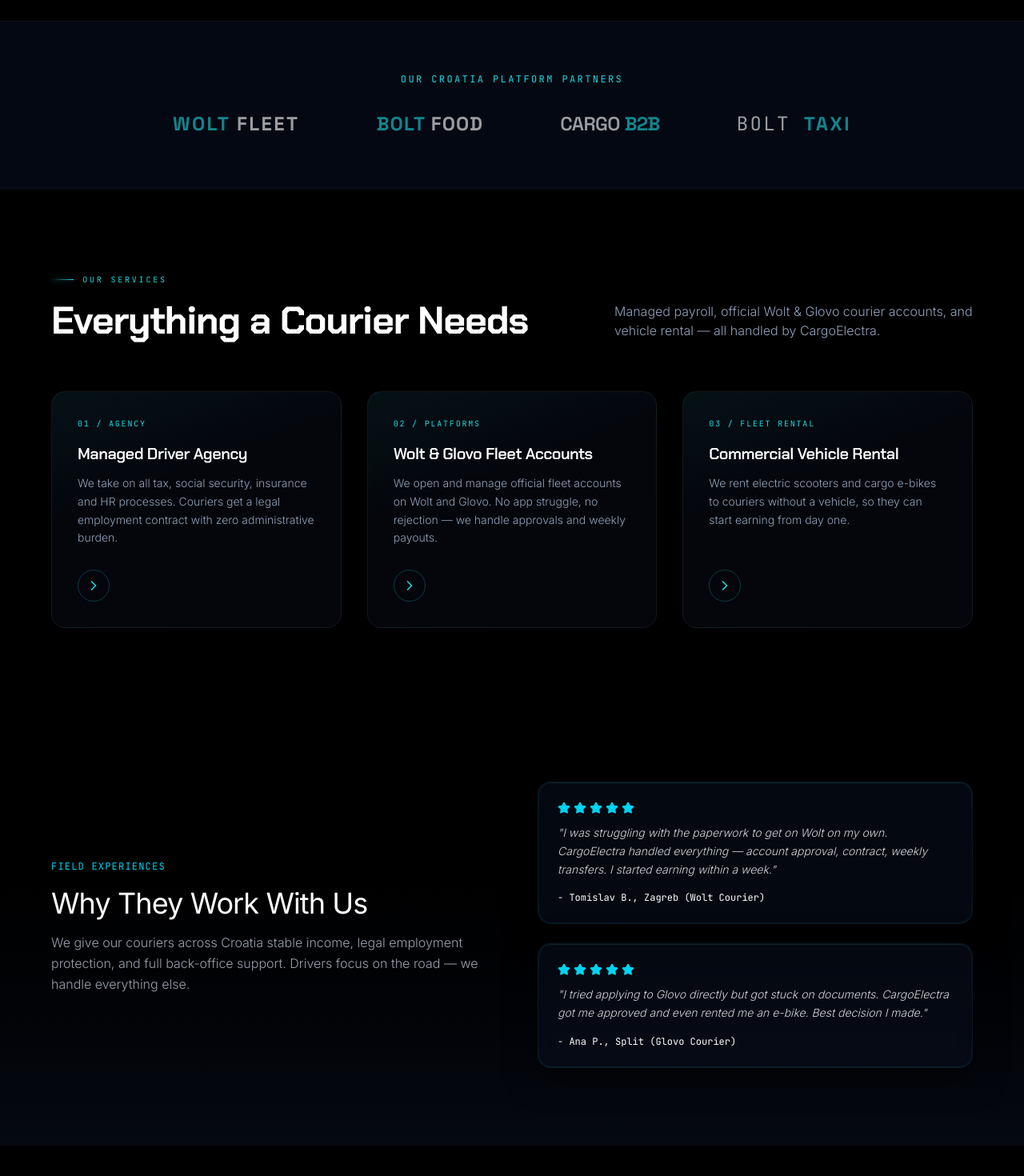
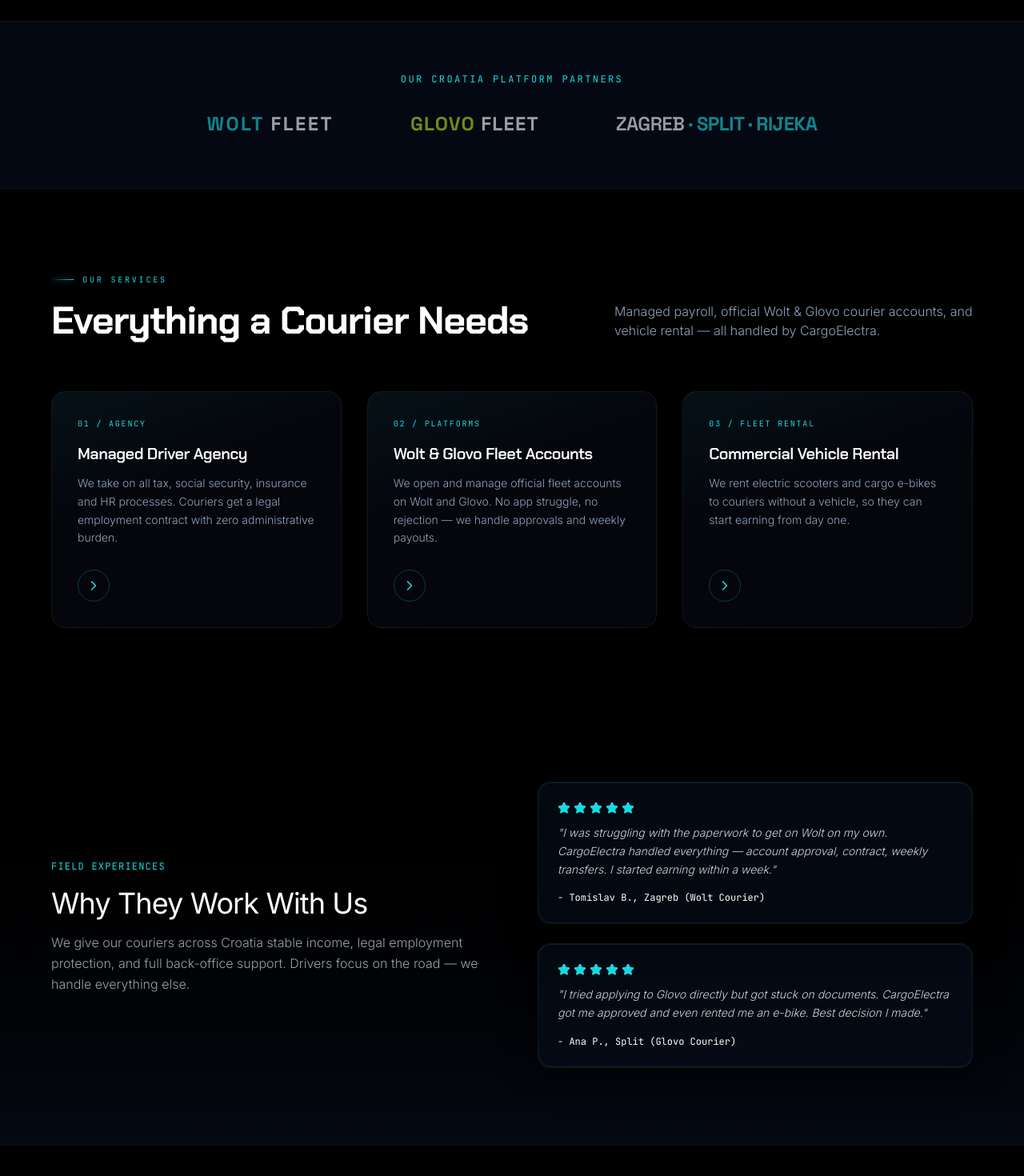
Before and after one commit to thisisgreathill/cargoelectra, a React (Vite) app: page / in a window 1280 px wide. Shown: the part 1720-3190 px from the top of the page at 80% size. Built offline with nearby package versions, Linux system fonts and the light colour scheme.

Commit message:
fix(theme): page-wide palette cleanup — brand cyan/lime tokens, refresh brands strip (Wolt+Glovo+cities), update SEO meta, lime CTA tag

```diff
--- a/src/components/LiquidHero.tsx
+++ b/src/components/LiquidHero.tsx
@@ -253,7 +253,7 @@
               <button
                 id="btn-apply-driver"
                 onClick={onJoinAsDriver}
-                className="bg-[#19D9E0] hover:bg-cyan-300 text-black px-8 py-4 rounded-xl text-xs font-bold tracking-widest uppercase transition duration-300 flex items-center gap-2 cursor-pointer shadow-[0_4px_20px_rgba(25,217,224,0.25)] active:scale-[0.98]"
+                className="bg-[#19D9E0] hover:bg-[#5EEAE0] text-black px-8 py-4 rounded-xl text-xs font-bold tracking-widest uppercase transition duration-300 flex items-center gap-2 cursor-pointer shadow-[0_4px_20px_rgba(25,217,224,0.25)] active:scale-[0.98]"
               >
                 {t('hero.applyDriver')}
                 <ArrowRight className="w-5 h-5" />
--- a/src/components/PublicPages.tsx
+++ b/src/components/PublicPages.tsx
@@ -130,9 +130,8 @@
               <span className="font-mono text-xs uppercase tracking-[0.2em] text-[#19D9E0] block mb-8">{t('home.brands.tag')}</span>
               <div className="flex flex-wrap items-center justify-center gap-12 md:gap-24 opacity-60 hover:opacity-100 transition-opacity duration-300">
                 <div className="text-2xl font-black tracking-widest text-[#19D9E0] font-display">WOLT <span className="text-white">FLEET</span></div>
-                <div className="text-2xl font-black tracking-wider text-[#19D9E0] font-display">BOLT <span className="text-white">FOOD</span></div>
-                <div className="text-2xl font-semibold tracking-tight text-white font-display">CARGO <span className="text-[#19D9E0] font-display font-black">B2B</span></div>
-                <div className="text-2xl font-mono tracking-widest text-[#FFF]">BOLT <span className="text-[#19D9E0] font-display font-black">TAXI</span></div>
+                <div className="text-2xl font-black tracking-wider text-[#B4E61E] font-display">GLOVO <span className="text-white">FLEET</span></div>
+                <div className="text-2xl font-semibold tracking-tight text-white font-display">ZAGREB <span className="text-[#19D9E0] font-display font-black">· SPLIT · RIJEKA</span></div>
               </div>
             </div>
           </section>
@@ -177,7 +176,7 @@
               <div className="grid grid-cols-1 lg:grid-cols-2 gap-16 items-center">
 
                 <div>
-                  <span className="font-mono text-xs uppercase tracking-widest text-cyan-400">{t('home.test.tag')}</span>
+                  <span className="font-mono text-xs uppercase tracking-widest text-[#19D9E0]">{t('home.test.tag')}</span>
                   <h2 className="text-3xl sm:text-4xl font-normal tracking-tight text-white mt-4">{t('home.test.title')}</h2>
                   <p className="text-gray-400 font-light mt-4 leading-relaxed">
                     {t('home.test.desc')}
@@ -186,12 +185,12 @@
 
                 <div className="space-y-6">
                   <div className="liquid-glass border border-white/5 p-6 rounded-2xl">
-                    <div className="flex items-center gap-1 text-cyan-400 mb-3 text-xs">
-                      <Star className="w-4 h-4 fill-cyan-400" />
-                      <Star className="w-4 h-4 fill-cyan-400" />
-                      <Star className="w-4 h-4 fill-cyan-400" />
-                      <Star className="w-4 h-4 fill-cyan-400" />
-                      <Star className="w-4 h-4 fill-cyan-400" />
+                    <div className="flex items-center gap-1 text-[#19D9E0] mb-3 text-xs">
+                      <Star className="w-4 h-4 fill-[#19D9E0]" />
+                      <Star className="w-4 h-4 fill-[#19D9E0]" />
+                      <Star className="w-4 h-4 fill-[#19D9E0]" />
+                      <Star className="w-4 h-4 fill-[#19D9E0]" />
+                      <Star className="w-4 h-4 fill-[#19D9E0]" />
                     </div>
                     <p className="text-sm text-gray-300 font-light leading-relaxed italic mb-4">
                       {t('home.test1.quote')}
@@ -200,12 +199,12 @@
                   </div>
 
                   <div className="liquid-glass border border-white/5 p-6 rounded-2xl">
-                    <div className="flex items-center gap-1 text-cyan-400 mb-3 text-xs">
-                      <Star className="w-4 h-4 fill-cyan-400" />
-                      <Star className="w-4 h-4 fill-cyan-400" />
-                      <Star className="w-4 h-4 fill-cyan-400" />
-                      <Star className="w-4 h-4 fill-cyan-400" />
-                      <Star className="w-4 h-4 fill-cyan-400" />
+                    <div className="flex items-center gap-1 text-[#19D9E0] mb-3 text-xs">
+                      <Star className="w-4 h-4 fill-[#19D9E0]" />
+                      <Star className="w-4 h-4 fill-[#19D9E0]" />
+                      <Star className="w-4 h-4 fill-[#19D9E0]" />
+                      <Star className="w-4 h-4 fill-[#19D9E0]" />
+                      <Star className="w-4 h-4 fill-[#19D9E0]" />
                     </div>
                     <p className="text-sm text-gray-300 font-light leading-relaxed italic mb-4">
                       {t('home.test2.quote')}
@@ -221,7 +220,7 @@
           {/* FINAL CTA BANNER */}
           <section className="py-24 border-t border-white/5 text-center">
             <div className="max-w-4xl mx-auto px-6">
-              <span className="font-mono text-xs uppercase tracking-widest text-[#39FF14]">{t('home.cta.tag')}</span>
+              <span className="font-mono text-xs uppercase tracking-widest text-[#B4E61E]">{t('home.cta.tag')}</span>
               <h2 className="text-3xl sm:text-5xl font-light tracking-tight text-white mt-4 mb-6 leading-tight">
                 {t('home.cta.title')}
               </h2>
@@ -248,7 +247,7 @@
       {currentTab === 'services' && (
         <section className="py-24 max-w-7xl mx-auto px-6 md:px-12 lg:px-16">
           <div className="max-w-3xl mb-16">
-            <span className="font-mono text-xs uppercase tracking-widest text-cyan-400">{t('services.tag')}</span>
+            <span className="font-mono text-xs uppercase tracking-widest text-[#19D9E0]">{t('services.tag')}</span>
             <h1 className="text-4xl md:text-5xl font-normal tracking-tight text-white mt-4">{t('services.title')}</h1>
             <p className="text-gray-400 text-lg font-light mt-4 leading-relaxed">
               {t('services.desc')}
@@ -259,12 +258,12 @@
 
             <div className="grid grid-cols-1 md:grid-cols-12 gap-8 items-center p-8 rounded-2xl border border-white/5 liquid-glass">
               <div className="md:col-span-8">
-                <span className="font-mono text-xs text-cyan-400">{t('services.s1.kicker')}</span>
+                <span className="font-mono text-xs text-[#19D9E0]">{t('services.s1.kicker')}</span>
                 <h3 className="text-2xl font-normal text-white mt-2 mb-4">{t('services.s1.title')}</h3>
                 <p className="text-gray-400 font-light text-sm leading-relaxed mb-4">
                   {t('services.s1.desc')}
                 </p>
-                <div className="flex gap-6 text-xs text-cyan-300 font-mono">
+                <div className="flex gap-6 text-xs text-[#19D9E0] font-mono">
                   <span>{t('services.s1.b1')}</span>
                   <span>{t('services.s1.b2')}</span>
                   <span>{t('services.s1.b3')}</span>
@@ -281,12 +280,12 @@
 
             <div className="grid grid-cols-1 md:grid-cols-12 gap-8 items-center p-8 rounded-2xl border border-border/5 liquid-glass">
               <div className="md:col-span-8">
-                <span className="font-mono text-xs text-cyan-400">{t('services.s2.kicker')}</span>
+                <span className="font-mono text-xs text-[#19D9E0]">{t('services.s2.kicker')}</span>
                 <h3 className="text-2xl font-normal text-white mt-2 mb-4">{t('services.s2.title')}</h3>
                 <p className="text-gray-400 font-light text-sm leading-relaxed mb-4">
                   {t('services.s2.desc')}
                 </p>
-                <div className="flex gap-6 text-xs text-cyan-300 font-mono">
+                <div className="flex gap-6 text-xs text-[#19D9E0] font-mono">
                   <span>{t('services.s2.b1')}</span>
                   <span>{t('services.s2.b2')}</span>
                   <span>{t('services.s2.b3')}</span>
@@ -295,7 +294,7 @@
               <div className="md:col-span-4 flex justify-end">
                 <div className="bg-[#030d07] border border-emerald-500/10 p-6 rounded-xl w-full text-center">
                   <span className="text-xs text-gray-400 uppercase font-mono block">{t('services.s2.priceLabel')}</span>
-                  <span className="text-4xl font-extrabold text-[#39FF14] block mt-2 font-mono">{t('services.s2.priceValue')}</span>
+                  <span className="text-4xl font-extrabold text-[#B4E61E] block mt-2 font-mono">{t('services.s2.priceValue')}</span>
                   <span className="text-xs text-gray-500 block mt-1">{t('services.s2.priceSub')}</span>
                 </div>
               </div>
@@ -303,12 +302,12 @@
 
             <div className="grid grid-cols-1 md:grid-cols-12 gap-8 items-center p-8 rounded-2xl border border-white/5 liquid-glass">
               <div className="md:col-span-8">
-                <span className="font-mono text-xs text-cyan-400">{t('services.s3.kicker')}</span>
+                <span className="font-mono text-xs text-[#19D9E0]">{t('services.s3.kicker')}</span>
                 <h3 className="text-2xl font-normal text-white mt-2 mb-4">{t('services.s3.title')}</h3>
                 <p className="text-gray-400 font-light text-sm leading-relaxed mb-4">
                   {t('services.s3.desc')}
                 </p>
-                <div className="flex gap-6 text-xs text-cyan-300 font-mono">
+                <div className="flex gap-6 text-xs text-[#19D9E0] font-mono">
                   <span>{t('services.s3.b1')}</span>
                   <span>{t('services.s3.b2')}</span>
                   <span>{t('services.s3.b3')}</span>
@@ -325,7 +324,7 @@
 
             <div className="grid grid-cols-1 md:grid-cols-12 gap-8 items-center p-8 rounded-2xl border border-white/5 liquid-glass">
               <div className="md:col-span-8">
-                <span className="font-mono text-xs text-cyan-400">{t('services.s4.kicker')}</span>
+                <span className="font-mono text-xs text-[#19D9E0]">{t('services.s4.kicker')}</span>
                 <h3 className="text-2xl font-normal text-white mt-2 mb-4 font-display font-semibold">{t('services.s4.title')}</h3>
                 <p className="text-gray-400 font-light text-sm leading-relaxed mb-4">
                   {t('services.s4.desc')}
@@ -467,7 +466,7 @@
                 </div>
                 <button
                   onClick={onJoinAsBusiness}
-                  className="bg-[#19D9E0] hover:bg-cyan-300 hover:shadow-[0_0_20px_rgba(25,217,224,0.5)] text-black px-4 py-3 rounded-xl text-xs font-bold tracking-wider uppercase transition w-full mt-8 cursor-pointer"
+                  className="bg-[#19D9E0] hover:bg-[#5EEAE0] hover:shadow-[0_0_20px_rgba(25,217,224,0.5)] text-black px-4 py-3 rounded-xl text-xs font-bold tracking-wider uppercase transition w-full mt-8 cursor-pointer"
                 >
                   {t('companies.plan.apply')}
                 </button>
@@ -617,7 +616,7 @@
 
               <button
                 onClick={onJoinAsDriver}
-                className="w-full bg-[#19D9E0] hover:bg-cyan-300 hover:shadow-[0_4px_15px_rgba(25,217,224,0.3)] text-black py-3 rounded-xl text-xs font-bold tracking-wider uppercase transition cursor-pointer"
+                className="w-full bg-[#19D9E0] hover:bg-[#5EEAE0] hover:shadow-[0_4px_15px_rgba(25,217,224,0.3)] text-black py-3 rounded-xl text-xs font-bold tracking-wider uppercase transition cursor-pointer"
               >
                 {t('drivers.calc.cta')}
               </button>
@@ -713,7 +712,7 @@
                     onClick={() => onApplyForRental(vehicle.id)}
                     className={`w-full py-3 rounded-xl text-xs font-bold tracking-wider uppercase cursor-pointer transition ${
                       vehicle.status === 'available'
-                        ? 'bg-[#19D9E0] hover:bg-cyan-300 text-black hover:shadow-[0_4px_12px_rgba(25,217,224,0.3)]'
+                        ? 'bg-[#19D9E0] hover:bg-[#5EEAE0] text-black hover:shadow-[0_4px_12px_rgba(25,217,224,0.3)]'
                         : 'bg-white/5 text-gray-500 pointer-events-none'
                     }`}
                   >
@@ -847,7 +846,7 @@
                   href="https://wa.me/38515559823"
                   target="_blank"
                   rel="noreferrer"
-                  className="bg-[#19D9E0] hover:bg-cyan-300 hover:shadow-[0_4px_15px_rgba(25,217,224,0.4)] text-black px-4 py-2.5 rounded-xl text-xs font-bold inline-flex items-center gap-2 transition"
+                  className="bg-[#19D9E0] hover:bg-[#5EEAE0] hover:shadow-[0_4px_15px_rgba(25,217,224,0.4)] text-black px-4 py-2.5 rounded-xl text-xs font-bold inline-flex items-center gap-2 transition"
                 >
                   <Phone className="w-4 h-4 fill-black text-black" />
                   {t('contact.wa.cta')}
@@ -925,7 +924,7 @@
 
                     <button
                       type="submit"
-                      className="bg-[#19D9E0] hover:bg-cyan-300 hover:shadow-[0_4px_15px_rgba(25,217,224,0.4)] text-black px-6 py-3.5 rounded-xl text-xs font-bold tracking-wider uppercase cursor-pointer w-full transition flex items-center justify-center gap-2"
+                      className="bg-[#19D9E0] hover:bg-[#5EEAE0] hover:shadow-[0_4px_15px_rgba(25,217,224,0.4)] text-black px-6 py-3.5 rounded-xl text-xs font-bold tracking-wider uppercase cursor-pointer w-full transition flex items-center justify-center gap-2"
                     >
                       {t('contact.form.submit')}
                       <Send className="w-4 h-4 text-black" />
```
Also changed, not shown: src/i18n/index.tsx (+4 -4 lines).
